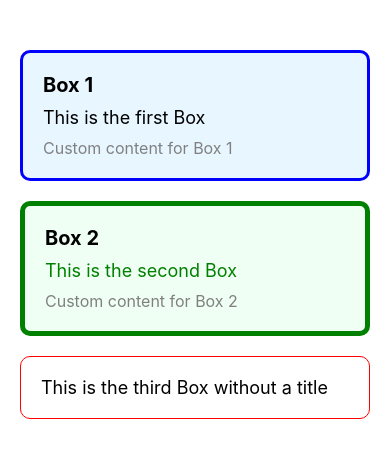
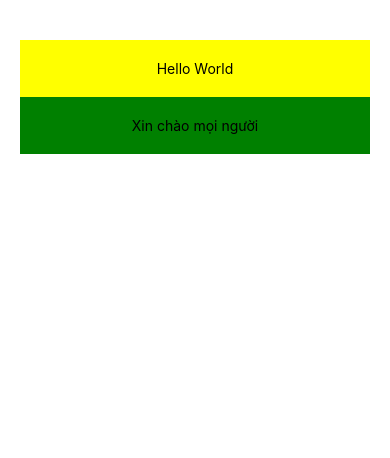
Before and after one commit to Quanbeothoima123/ReactNative2, a React Native app: screen / in a window 390 px wide. Shown: the top 458 px of the page. Built offline with nearby package versions, Linux system fonts and the light colour scheme.

Commit message:
Bai2.1 lan 1

```diff
--- a/App.js
+++ b/App.js
@@ -1,40 +1,21 @@
 import React from "react";
-import { SafeAreaView, Text } from "react-native";
+import { SafeAreaView, Text, View } from "react-native";
 import Box from "./component/box";
+import SquareBox from "./component/squareBox";
 
 export default function App() {
   return (
     <SafeAreaView style={{ flex: 1, padding: 20, paddingTop: 40 }}>
-      {/* Box 1 */}
-      <Box
-        title="Box 1"
-        borderColor="blue"
-        borderWidth={3}
-        myCustomProp="Custom content for Box 1"
-        style={{ backgroundColor: "#E8F6FF" }}
-      >
-        <Text style={{ fontSize: 18 }}>This is the first Box</Text>
-      </Box>
-
-      {/* Box 2 */}
-      <Box
-        title="Box 2"
-        borderColor="green"
-        borderWidth={5}
-        myCustomProp="Custom content for Box 2"
-        style={{ backgroundColor: "#F0FFF4" }}
-      >
-        <Text style={{ fontSize: 18, color: "green" }}>
-          This is the second Box
-        </Text>
-      </Box>
-
-      {/* Box 3 without title and myCustomProp */}
-      <Box borderColor="red" borderWidth={1}>
-        <Text style={{ fontSize: 18 }}>
-          This is the third Box without a title
-        </Text>
-      </Box>
+      <View>
+        <SquareBox color={"yellow"} title={"Hello World"}>
+          {""}
+        </SquareBox>
+      </View>
+      <View>
+        <SquareBox color={"green"} title={"Xin chào mọi người"}>
+          {""}
+        </SquareBox>
+      </View>
     </SafeAreaView>
   );
 }
--- /dev/null
+++ b/component/squareBox.js
@@ -0,0 +1,18 @@
+import React from "react";
+import { View, Text, StyleSheet } from "react-native";
+const SquareBox = ({ color, title }) => {
+  return (
+    <View style={[styles.box, { backgroundColor: color }]}>
+      <Text>{title}</Text>
+    </View>
+  );
+};
+const styles = StyleSheet.create({
+  box: {
+    padding: 20,
+    alignItems: "center",
+    justifyContent: "center",
+    backgroundColor: "plum",
+  },
+});
+export default SquareBox;
```
Also changed, not shown: component/buttonCustom.js (added, +7 -0 lines).
